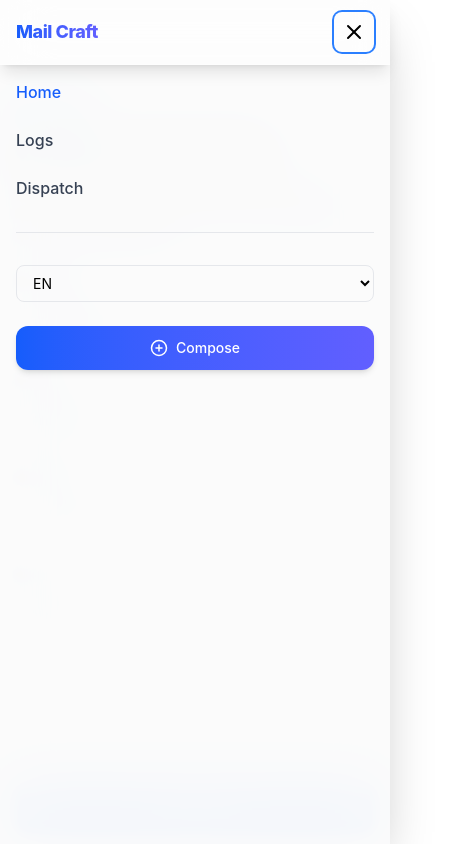
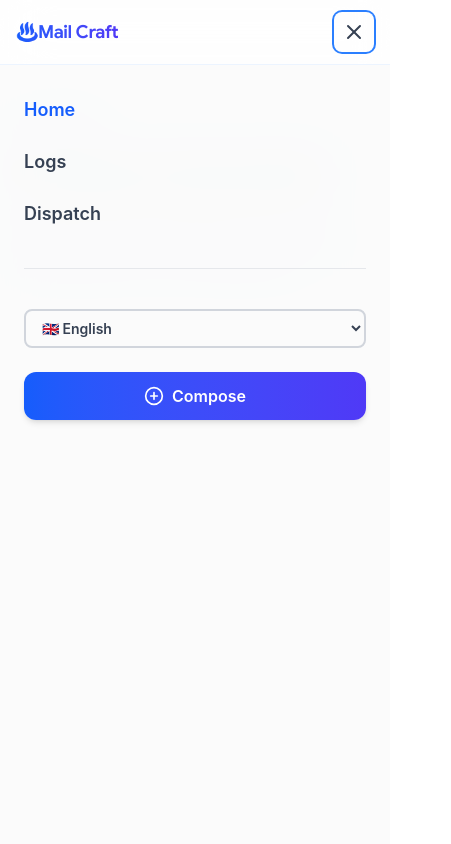
Before and after one commit to Thamidu-Nadun/yasmeen-frontend, a React (Vite) app: page /composer in a window 390 px wide. Both pictures are taken after a click on the button "Open menu". Shown: the top 844 px of the page, 451 px wide, since content can reach past the window. Built offline with nearby package versions, Linux system fonts and the light colour scheme.

Commit message:
feat: enhance UI components with improved styles, animations, and responsive design

```diff
--- a/src/App.jsx
+++ b/src/App.jsx
@@ -14,11 +14,14 @@ const Dispatch = lazy (() => import ('./pages/Dispatch/Dispatch'));
 const App = () => {
   return (
     <LanguageProvider>
-      <div className="bg-gray-100 w-screen h-screen">
+      <div className="bg-white w-screen h-screen">
         <Suspense
           fallback={
-            <div className="w-full h-screen flex items-center justify-center">
-              Loading...
+            <div className="w-full h-screen flex items-center justify-center bg-gradient-to-b from-blue-50 to-white">
+              <div className="text-center">
+                <div className="inline-block animate-spin rounded-full h-12 w-12 border-b-2 border-blue-600 mb-4"></div>
+                <p className="text-gray-600 font-semibold">Loading...</p>
+              </div>
             </div>
           }
         >
--- a/src/Components/Labels/Labels.jsx
+++ b/src/Components/Labels/Labels.jsx
@@ -1,22 +1,42 @@
 import React from 'react';
 
 const sizes = {
-  sm: 'px-2 py-1 text-xs',
-  md: 'px-3 py-2 text-sm',
-  lg: 'px-4 py-3 text-base',
+  sm: 'px-3 py-1 text-xs font-semibold',
+  md: 'px-4 py-1.5 text-sm font-semibold',
+  lg: 'px-5 py-2 text-base font-bold',
 };
 
-const BaseLabel = ({name = 'new feature', size}) => {
+const BaseLabel = ({name = 'new feature', size = 'md', variant = 'primary'}) => {
   const labelSize = sizes[size] || sizes.md;
+
+  const variants = {
+    primary:
+      'bg-gradient-to-r from-blue-100 to-indigo-100 text-blue-700 border border-blue-300/50 shadow-sm',
+    accent:
+      'bg-gradient-to-r from-purple-100 to-pink-100 text-purple-700 border border-purple-300/50 shadow-sm',
+    success:
+      'bg-gradient-to-r from-green-100 to-emerald-100 text-green-700 border border-green-300/50 shadow-sm',
+    warning:
+      'bg-gradient-to-r from-orange-100 to-red-100 text-orange-700 border border-orange-300/50 shadow-sm',
+  };
+
+  const variantClass = variants[variant] || variants.primary;
+
   return (
     <div
-      className={`${labelSize} bg-blue-300 text-blue-800/80 text-capitalize w-fit rounded-xl font-medium`}
+      className={`${labelSize} ${variantClass} w-fit rounded-2xl capitalize font-google-sans-bold tracking-wide transition-all duration-200 hover:shadow-md`}
     >
       {name}
     </div>
   );
 };
 
-export const LabelSM = ({name}) => <BaseLabel name={name} size="sm" />;
-export const LabelMD = ({name}) => <BaseLabel name={name} size="md" />;
-export const LabelLG = ({name}) => <BaseLabel name={name} size="lg" />;
+export const LabelSM = ({name, variant = 'primary'}) => (
+  <BaseLabel name={name} size="sm" variant={variant} />
+);
+export const LabelMD = ({name, variant = 'primary'}) => (
+  <BaseLabel name={name} size="md" variant={variant} />
+);
+export const LabelLG = ({name, variant = 'primary'}) => (
+  <BaseLabel name={name} size="lg" variant={variant} />
+);
--- a/src/Components/Navbar/Navbar.jsx
+++ b/src/Components/Navbar/Navbar.jsx
@@ -1,6 +1,5 @@
 import {Fragment, useContext, useState} from 'react';
 import {Link} from 'react-router-dom';
-import {ButtonMD} from '../Buttons/Buttons';
 import {MenuIcon, PlusCircleIcon, XIcon} from 'lucide-react';
 import {LanguageContext} from '../../context/Language';
 
@@ -18,35 +17,35 @@ const Navbar = () => {
   return (
     <Fragment>
       {/* NAVBAR */}
-      <nav className="fixed top-0 left-0 right-0 z-50 overflow-hidden backdrop-blur-xl bg-white/60 border-b border-white/20 shadow-lg">
+      <nav className="fixed top-0 left-0 right-0 z-50 overflow-hidden backdrop-blur-xl bg-white/80 border-b border-blue-200/30 shadow-sm-lg">
         <div className="flex items-center justify-between px-4 sm:px-6 lg:px-8 h-16">
 
           {/* LOGO */}
           <Link
             to={'/'}
-            className="shrink-0 font-extrabold text-lg sm:text-xl tracking-tight bg-linear-to-r from-blue-600 to-indigo-500 bg-clip-text text-transparent"
+            className="shrink-0 font-extrabold text-lg sm:text-2xl tracking-tight text-gradient font-google-sans-bold hover:opacity-80 transition-opacity"
           >
-            Mail Craft
+            ♨️Mail Craft
           </Link>
 
           {/* DESKTOP MENU */}
-          <ol className="hidden md:flex items-center gap-6 lg:gap-8">
+          <ol className="hidden md:flex items-center gap-8">
             {menuItems.map (item => (
               <li
                 key={item.name}
                 onClick={() => setActive (item.name)}
-                className="relative group cursor-pointer text-sm font-medium capitalize transition-colors duration-300"
+                className="relative group cursor-pointer text-sm font-semibold capitalize transition-colors duration-300"
               >
                 <Link
                   to={item.path}
-                  className={`${active === item.name ? 'text-blue-600' : 'text-gray-600 group-hover:text-gray-900'}`}
+                  className={`${active === item.name ? 'text-blue-600' : 'text-gray-600 group-hover:text-gray-900'} transition-colors`}
                 >
                   {item.name}
                 </Link>
 
-                {/* underline */}
+                {/* underline animation */}
                 <span
-                  className={`absolute inset-x-0 -bottom-1 h-0.5 bg-linear-to-r from-blue-500 to-indigo-500
+                  className={`absolute inset-x-0 -bottom-1 h-1 bg-linear-to-r from-blue-500 to-indigo-500 rounded-full
                   transform transition-transform duration-300 origin-left
                   ${active === item.name ? 'scale-x-100 opacity-100' : 'scale-x-0 opacity-0 group-hover:scale-x-100 group-hover:opacity-100'}`}
                 />
@@ -55,24 +54,24 @@ const Navbar = () => {
           </ol>
 
           {/* RIGHT SIDE */}
-          <div className="hidden md:flex items-center gap-3 lg:gap-4 shrink-0">
+          <div className="hidden md:flex items-center gap-4 shrink-0">
 
             {/* LANGUAGE */}
             <select
-              className="text-sm bg-white/70 backdrop-blur border border-gray-200 rounded-lg px-2.5 sm:px-3 py-1.5 focus:outline-none focus:ring-2 focus:ring-blue-500 focus:ring-offset-1 hover:border-blue-400 transition-all"
+              className="text-sm bg-white border-2 border-gray-300 rounded-lg px-3 py-2 focus:outline-none focus:ring-2 focus:ring-blue-500 focus:border-blue-500 hover:border-blue-400 transition-all font-semibold text-gray-700"
               onChange={toggleLanguage}
               value={language}
             >
-              <option value="en">EN</option>
-              <option value="jp">JP</option>
+              <option value="en">🇬🇧 EN</option>
+              <option value="jp">🇯🇵 JP</option>
             </select>
 
             {/* CTA BUTTON */}
             <Link
               to={'/composer'}
-              className="inline-flex items-center gap-2 px-3 sm:px-4 py-2 rounded-xl text-sm font-medium text-white
-              bg-linear-to-r from-blue-600 to-indigo-500
-              hover:from-blue-700 hover:to-indigo-600
+              className="inline-flex items-center gap-2 px-4 py-2.5 rounded-xl text-sm font-semibold text-white
+              bg-linear-to-r from-blue-600 to-indigo-600
+              hover:from-blue-700 hover:to-indigo-700
               focus:outline-none focus:ring-2 focus:ring-blue-500 focus:ring-offset-2
               shadow-md hover:shadow-lg transition-all duration-300 active:scale-95"
               aria-label="Compose new message"
@@ -85,7 +84,7 @@ const Navbar = () => {
           {/* MOBILE TOGGLE */}
           <button
             onClick={() => setIsMobileMenuOpen (!isMobileMenuOpen)}
-            className="md:hidden p-2 rounded-lg hover:bg-gray-100 transition-colors focus:outline-none focus:ring-2 focus:ring-blue-500"
+            className="md:hidden p-2 rounded-lg hover:bg-blue-100 transition-colors focus:outline-none focus:ring-2 focus:ring-blue-500 text-gray-700"
             aria-label={isMobileMenuOpen ? 'Close menu' : 'Open menu'}
             aria-expanded={isMobileMenuOpen}
           >
@@ -96,48 +95,49 @@ const Navbar = () => {
 
       {/* MOBILE MENU (SLIDE-IN) */}
       <div
-        className={`fixed top-0 right-0 h-screen w-full sm:w-80 bg-white/95 backdrop-blur-xl shadow-2xl z-40
+        className={`fixed top-0 right-0 h-screen w-full sm:w-80 bg-white/95 backdrop-blur-xl shadow-lg-lg z-40
         transform transition-transform duration-300 ease-in-out overflow-y-auto
         ${isMobileMenuOpen ? 'translate-x-0' : 'translate-x-full'}`}
         role="navigation"
         aria-label="Mobile menu"
       >
-        <div className="flex flex-col pt-20 px-4 sm:px-6 gap-6">
+        <div className="flex flex-col pt-24 px-6 gap-6">
 
           {menuItems.map (item => (
-            <button
+            <Link
               key={item.name}
+              to={item.path}
               onClick={() => {
                 setActive (item.name);
                 setIsMobileMenuOpen (false);
               }}
-              className={`text-base sm:text-lg font-medium capitalize cursor-pointer transition-colors text-left
-                ${active === item.name ? 'text-blue-600' : 'text-gray-700 hover:text-black'}`}
+              className={`text-lg font-semibold capitalize transition-colors
+                ${active === item.name ? 'text-blue-600' : 'text-gray-700 hover:text-blue-600'}`}
             >
               {item.name}
-            </button>
+            </Link>
           ))}
 
-          <div className="h-px bg-gray-200 my-2" />
+          <div className="h-px bg-gray-200 my-4" />
 
           <select
-            className="text-sm border border-gray-200 rounded-lg px-3 py-2 focus:outline-none focus:ring-2 focus:ring-blue-500 focus:ring-offset-1"
+            className="text-sm border-2 border-gray-300 rounded-lg px-3 py-2 focus:outline-none focus:ring-2 focus:ring-blue-500 font-semibold text-gray-700"
             onChange={toggleLanguage}
             value={language}
           >
-            <option value="en">EN</option>
-            <option value="jp">JP</option>
+            <option value="en">🇬🇧 English</option>
+            <option value="jp">🇯🇵 日本語</option>
           </select>
 
           <Link
             to={'/composer'}
-            className="flex items-center justify-center gap-2 px-4 py-3 rounded-xl text-sm font-medium text-white
-            bg-linear-to-r from-blue-600 to-indigo-500
-            hover:from-blue-700 hover:to-indigo-600
+            className="flex items-center justify-center gap-2 px-4 py-3 rounded-xl text-base font-semibold text-white
+            bg-linear-to-r from-blue-600 to-indigo-600
+            hover:from-blue-700 hover:to-indigo-700
             focus:outline-none focus:ring-2 focus:ring-blue-500 focus:ring-offset-2
             shadow-md hover:shadow-lg transition-all active:scale-95"
           >
-            <PlusCircleIcon size={18} />
+            <PlusCircleIcon size={20} />
             Compose
           </Link>
         </div>
@@ -147,8 +147,7 @@ const Navbar = () => {
       {isMobileMenuOpen &&
         <div
           onClick={() => setIsMobileMenuOpen (false)}
-          className="fixed inset-0 bg-black/30 backdrop-blur-xs z-30"
-          aria-hidden="true"
+          className="fixed inset-0 bg-black/30 backdrop-blur-sm z-30 transition-opacity"
         />}
     </Fragment>
   );
--- a/src/Pages/Composer/Composer.jsx
+++ b/src/Pages/Composer/Composer.jsx
@@ -38,7 +38,7 @@ const Composer = () => {
   const [data, setData] = useState ({
     recipient: '',
     subject: '',
-    mail_type: 'Newsletter',
+    mail_type: 'newsletter',
     email_body: '',
   });
 
@@ -56,35 +56,40 @@ const Composer = () => {
     setData ({
       recipient: '',
       subject: '',
-      mail_type: 'Newsletter',
+      mail_type: 'newsletter',
       email_body: '',
     });
   };
+
   return (
-    <div className="px-4 sm:px-6 lg:px-8 py-10 flex flex-col items-center gap-10 bg-gray-100">
-      <div className="w-full max-w-3xl">
+    <div className="min-h-screen px-4 sm:px-6 lg:px-8 py-12 bg-gradient-to-b from-blue-50 to-gray-50">
+      <div className="w-full max-w-3xl mx-auto">
 
         {/* Header */}
-        <div className="mt-16">
+        <div className="mb-12 animate-fade-in">
           <LabelSM
             name={language === 'en' ? content.label.en : content.label.jp}
+            variant="primary"
           />
-          <h2 className="text-2xl sm:text-3xl md:text-4xl font-bold mt-2">
+          <h2 className="text-3xl sm:text-4xl md:text-5xl font-bold mt-4 text-gray-900 font-google-sans-bold">
             {language === 'en' ? content.header.en : content.header.jp}
           </h2>
-          <p className="text-gray-500 mt-3 text-sm sm:text-base leading-relaxed">
+          <p className="text-gray-600 mt-4 text-base sm:text-lg leading-relaxed max-w-2xl">
             {language === 'en'
               ? content.description.en
               : content.description.jp}
           </p>
         </div>
 
-        {/* Form */}
-        <div id="form" className="space-y-6 mt-6">
+        {/* Form Card */}
+        <div
+          id="form"
+          className="bg-white rounded-2xl shadow-md-lg p-8 mb-10 space-y-7 animate-fade-in"
+        >
 
           {/* Recipient */}
-          <div>
-            <label className="block text-sm text-gray-600 mb-2">
+          <div className="space-y-2.5">
+            <label className="block text-sm font-semibold text-gray-800">
               {language === 'en'
                 ? content.form.recipient.en
                 : content.form.recipient.jp}
@@ -93,15 +98,15 @@ const Composer = () => {
               type="email"
               name="recipient"
               placeholder="john@gmail.com"
-              defaultValue={data.recipient}
+              value={data.recipient}
               onChange={handleChange}
-              className="w-full px-4 py-3 border border-gray-300 rounded-xl text-sm outline-none focus:ring-1 focus:ring-blue-500 focus:border-blue-500 transition"
+              className="w-full px-4 py-3 border border-gray-300 rounded-xl text-sm outline-none focus:ring-2 focus:ring-blue-500 focus:border-transparent transition-all duration-200 placeholder-gray-400 bg-white hover:border-gray-400"
             />
           </div>
 
           {/* Subject */}
-          <div>
-            <label className="block text-sm text-gray-600 mb-2">
+          <div className="space-y-2.5">
+            <label className="block text-sm font-semibold text-gray-800">
               {language === 'en'
                 ? content.form.subject.en
                 : content.form.subject.jp}
@@ -110,24 +115,24 @@ const Composer = () => {
               type="text"
               name="subject"
               placeholder="Subject Line"
-              defaultValue={data.subject}
+              value={data.subject}
               onChange={handleChange}
-              className="w-full px-4 py-3 border border-gray-300 rounded-xl text-sm outline-none focus:ring-1 focus:ring-blue-500 focus:border-blue-500 transition"
+              className="w-full px-4 py-3 border border-gray-300 rounded-xl text-sm outline-none focus:ring-2 focus:ring-blue-500 focus:border-transparent transition-all duration-200 placeholder-gray-400 bg-white hover:border-gray-400"
             />
           </div>
 
           {/* Mail Type */}
-          <div>
-            <label className="block text-sm text-gray-600 mb-2">
+          <div className="space-y-2.5">
+            <label className="block text-sm font-semibold text-gray-800">
               {language === 'en'
                 ? content.form.mailType.en
                 : content.form.mailType.jp}
             </label>
             <select
               name="mail_type"
-              defaultValue={data.mail_type}
+              value={data.mail_type}
               onChange={handleChange}
-              className="w-full px-4 py-3 border border-gray-300 rounded-xl text-sm bg-white outline-none focus:ring-1 focus:ring-blue-500 focus:border-blue-500 transition"
+              className="w-full px-4 py-3 border border-gray-300 rounded-xl text-sm bg-white outline-none focus:ring-2 focus:ring-blue-500 focus:border-transparent transition-all duration-200 hover:border-gray-400 font-medium text-gray-700"
             >
               {content.form.mailTypeOptions.map (option => (
                 <option key={option.value} value={option.value}>
@@ -138,32 +143,31 @@ const Composer = () => {
           </div>
 
           {/* Body */}
-          <div>
-            <label className="block text-sm text-gray-600 mb-2">
+          <div className="space-y-2.5">
+            <label className="block text-sm font-semibold text-gray-800">
               {language === 'en' ? content.form.body.en : content.form.body.jp}
             </label>
             <textarea
               name="email_body"
-              placeholder="Start writing..."
-              defaultValue={data.email_body}
-              rows={6}
+              placeholder="Start writing your email content here..."
+              value={data.email_body}
+              rows={7}
               onChange={handleChange}
-              className="w-full px-4 py-3 border border-gray-300 rounded-xl text-sm outline-none resize-none focus:ring-1 focus:ring-blue-500 focus:border-blue-500 transition"
+              className="w-full px-4 py-3 border border-gray-300 rounded-xl text-sm outline-none resize-none focus:ring-2 focus:ring-blue-500 focus:border-transparent transition-all duration-200 placeholder-gray-400 bg-white hover:border-gray-400 font-medium"
             />
-          </div>
           </div>
 
           {/* Actions */}
-        <div className="mt-10 flex flex-col sm:flex-row gap-3">
+          <div className="mt-10 flex flex-col sm:flex-row gap-4 pt-6 border-t border-gray-200">
             <button
               onClick={handleSubmit}
-            className="w-full sm:w-auto px-5 py-3 bg-blue-500 text-white rounded-xl hover:bg-blue-600 transition"
+              className="flex-1 sm:flex-none px-6 py-3 bg-linear-to-r from-blue-600 to-indigo-600 text-white rounded-xl hover:from-blue-700 hover:to-indigo-700 transition-all duration-300 font-semibold shadow-md hover:shadow-lg active:scale-95"
             >
               {language === 'en' ? content.form.save.en : content.form.save.jp}
             </button>
             <button
               onClick={handleDelete}
-            className="w-full sm:w-auto px-5 py-3 text-red-500 border border-red-500 rounded-xl hover:bg-red-500 hover:text-white transition"
+              className="flex-1 sm:flex-none px-6 py-3 text-red-600 border-2 border-red-500 rounded-xl hover:bg-red-50 hover:border-red-600 transition-all duration-300 font-semibold active:scale-95"
             >
               {language === 'en'
                 ? content.form.delete.en
@@ -173,20 +177,22 @@ const Composer = () => {
 
         </div>
 
+      </div>
+
       {/* PRO TIP */}
-      <div className="w-lg bg-gray-300/40 flex items-center gap-3 px-4 py-2 rounded">
+      <div className="w-full max-w-3xl mx-auto">
+        <div className="bg-linear-to-r from-blue-50 to-indigo-50 border-2 border-blue-200 rounded-2xl flex flex-col sm:flex-row items-start sm:items-center gap-4 px-6 py-5 shadow-sm-lg hover:shadow-md-lg transition-all duration-300 animate-fade-in">
           <Lightbulb
-          className="text-blue-500 bg-gray-100 px-2 py-1 rounded"
-          size={50}
+            className="shrink-0 text-blue-600 bg-white p-3 rounded-xl shadow-sm"
+            size={40}
           />
-        <div>
-          <h5 className="font-bold text-sm">
+          <div className="flex-1">
+            <h5 className="font-bold text-base text-gray-900">
               {language === 'en'
                 ? content.proTip.title.en
                 : content.proTip.title.jp}
-            {' '}
             </h5>
-          <p className="text-xs text-gray-600">
+            <p className="text-sm text-gray-700 mt-1">
               {language === 'en'
                 ? content.proTip.description.en
                 : content.proTip.description.jp}
@@ -194,6 +200,7 @@ const Composer = () => {
           </div>
         </div>
       </div>
+    </div>
   );
 };
 
--- a/src/Pages/Dispatch/Dispatch.jsx
+++ b/src/Pages/Dispatch/Dispatch.jsx
@@ -55,7 +55,7 @@ const Dispatch = () => {
     <div className="w-full pt-10 flex flex-col items-center gap-8 px-4 sm:px-6 lg:px-8">
 
       {/* Stepper */}
-      <div className="mt-16 w-full max-w-4xl">
+      <div className="mt-2 w-full max-w-4xl">
         <div className="flex flex-wrap justify-center items-center gap-4 sm:gap-8">
 
           {paths.map (item => (
--- a/src/index.css
+++ b/src/index.css
@@ -1,5 +1,6 @@
 @import "tailwindcss";
 
+/* Font Faces */
 @font-face {
   font-family: "googleSansRegular";
   src: url("/fonts/google-sans-regular.ttf") format("truetype");
@@ -10,9 +11,90 @@
   src: url("/fonts/google-sans-bold.ttf") format("truetype");
 }
 
+/* Font Classes */
 .font-google-sans-regular {
   font-family: "googleSansRegular", sans-serif;
 }
 .font-google-sans-bold {
   font-family: "googleSansBold", sans-serif;
 }
+
+/* Global Styles */
+* {
+  @apply transition-colors duration-200;
+}
+
+/* Scrollbar Styling */
+::-webkit-scrollbar {
+  @apply w-2;
+}
+
+::-webkit-scrollbar-track {
+  @apply bg-gray-100;
+}
+
+::-webkit-scrollbar-thumb {
+  @apply bg-blue-400 rounded-lg hover:bg-blue-500;
+}
+
+/* Form Elements */
+input,
+textarea,
+select {
+  @apply focus:ring-2 focus:ring-blue-400/50 focus:border-blue-500 transition-all duration-200;
+}
+
+input::placeholder,
+textarea::placeholder {
+  @apply text-gray-400;
+}
+
+/* Animation Classes */
+@keyframes shimmer {
+  0% {
+    background-position: -1000px 0;
+  }
+  100% {
+    background-position: 1000px 0;
+  }
+}
+
+.animate-shimmer {
+  animation: shimmer 2s infinite;
+  background: linear-gradient(90deg, #f0f0f0 25%, #e0e0e0 50%, #f0f0f0 75%);
+  background-size: 1000px 100%;
+}
+
+/* Smooth Page Transitions */
+@keyframes pageEnter {
+  from {
+    opacity: 0;
+    transform: translateY(20px);
+  }
+  to {
+    opacity: 1;
+    transform: translateY(0);
+  }
+}
+
+.page-enter {
+  animation: pageEnter 0.3s ease-out;
+}
+
+/* Link Hover Effects */
+a {
+  @apply relative transition-all duration-300;
+}
+
+/* Utility Classes */
+.bg-gradient-primary {
+  @apply bg-gradient-to-r from-blue-600 to-indigo-600;
+}
+
+.text-gradient {
+  @apply bg-gradient-to-r from-blue-600 to-indigo-600 bg-clip-text text-transparent;
+}
+
+.btn-focus {
+  @apply focus:outline-none focus:ring-2 focus:ring-blue-400 focus:ring-offset-2;
+}
--- a/src/layout/Mainlayout.jsx
+++ b/src/layout/Mainlayout.jsx
@@ -6,7 +6,9 @@ const Mainlayout = () => {
   return (
     <Fragment>
       <Navbar />
-      <Outlet />
+      <main className="pt-16 min-h-screen">
+        <Outlet />
+      </main>
     </Fragment>
   );
 };
--- a/tailwind.config.js
+++ b/tailwind.config.js
@@ -0,0 +1,82 @@
+/** @type {import('tailwindcss').Config} */
+export default {
+    content: [
+        "./index.html",
+        "./src/**/*.{js,jsx,ts,tsx}",
+    ],
+    theme: {
+        extend: {
+            colors: {
+                primary: {
+                    50: '#f0f9ff',
+                    100: '#e0f2fe',
+                    200: '#bae6fd',
+                    300: '#7dd3fc',
+                    400: '#38bdf8',
+                    500: '#0ea5e9',
+                    600: '#0284c7',
+                    700: '#0369a1',
+                    800: '#075985',
+                    900: '#0c3d66',
+                },
+                accent: {
+                    50: '#f7f2ff',
+                    100: '#ede9fe',
+                    200: '#ddd6fe',
+                    300: '#c4b5fd',
+                    400: '#a78bfa',
+                    500: '#8b5cf6',
+                    600: '#7c3aed',
+                    700: '#6d28d9',
+                    800: '#5b21b6',
+                    900: '#4c1d95',
+                },
+                dark: '#1f2937',
+                light: '#f9fafb',
+            },
+            backgroundImage: {
+                'gradient-primary': 'linear-gradient(135deg, #0ea5e9 0%, #8b5cf6 100%)',
+                'gradient-hover': 'linear-gradient(135deg, #0284c7 0%, #7c3aed 100%)',
+            },
+            boxShadow: {
+                'sm-lg': '0 4px 6px rgba(0, 0, 0, 0.07)',
+                'md-lg': '0 8px 16px rgba(0, 0, 0, 0.1)',
+                'lg-lg': '0 12px 24px rgba(0, 0, 0, 0.12)',
+                'glow': '0 0 20px rgba(14, 165, 233, 0.3)',
+                'glow-accent': '0 0 20px rgba(139, 92, 246, 0.3)',
+            },
+            fontFamily: {
+                'google-sans': ['"googleSansRegular"', 'sans-serif'],
+                'google-sans-bold': ['"googleSansBold"', 'sans-serif'],
+            },
+            keyframes: {
+                fadeIn: {
+                    '0%': { opacity: '0', transform: 'translateY(10px)' },
+                    '100%': { opacity: '1', transform: 'translateY(0)' },
+                },
+                slideIn: {
+                    '0%': { transform: 'translateX(-20px)', opacity: '0' },
+                    '100%': { transform: 'translateX(0)', opacity: '1' },
+                },
+                pulse: {
+                    '0%, 100%': { opacity: '1' },
+                    '50%': { opacity: '.5' },
+                },
+            },
+            animation: {
+                'fade-in': 'fadeIn 0.3s ease-out',
+                'slide-in': 'slideIn 0.3s ease-out',
+                'pulse': 'pulse 2s cubic-bezier(0.4, 0, 0.6, 1) infinite',
+            },
+            borderRadius: {
+                '2xl': '1rem',
+                '3xl': '1.5rem',
+            },
+            transitionDuration: {
+                '250': '250ms',
+                '350': '350ms',
+            },
+        },
+    },
+    plugins: [],
+};
```
Lines whose indentation alone changed are shown as unchanged.
